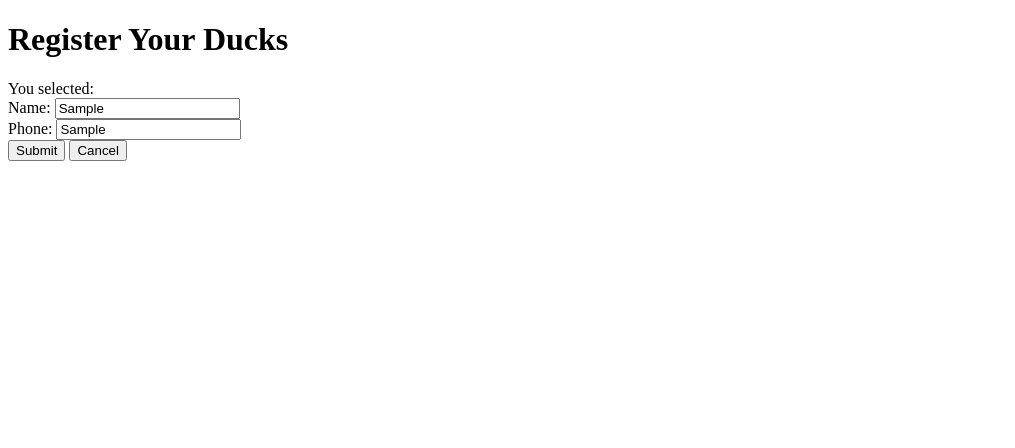
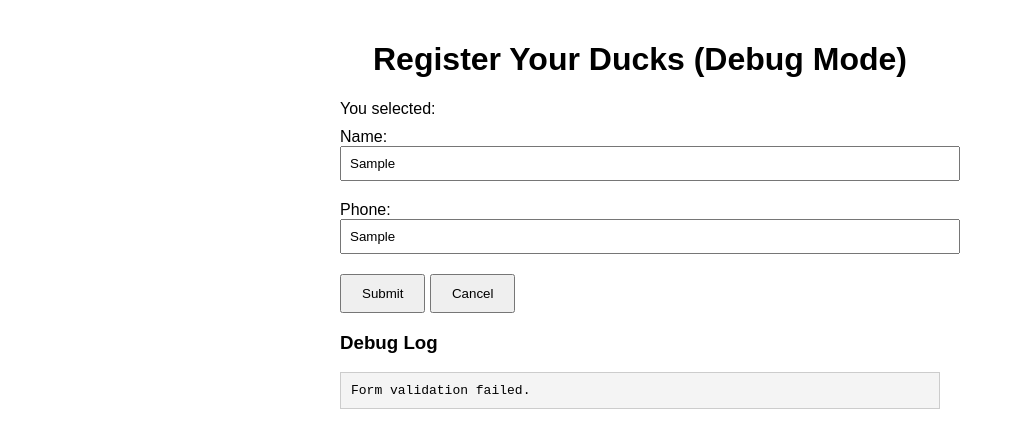
Before and after one commit to shadyj84/Test-DUCK, a plain HTML site: page admin.html in a window 1280 px wide. Both pictures are taken after typing "Sample", "Sample" into the empty fields and a click on the button "Submit". Shown: the whole page, without its empty margins (0-1015 px from the left). Drawn offline with Linux system fonts and the light colour scheme; no server answers.

Commit message:
Update admin.html

```diff
--- a/admin.html
+++ b/admin.html
@@ -3,36 +3,70 @@
 <head>
   <meta charset="UTF-8">
   <meta name="viewport" content="width=device-width, initial-scale=1.0">
-  <title>Register Ducks</title>
+  <title>Register Ducks (Debug)</title>
+  <style>
+    body { font-family: Arial, sans-serif; padding: 20px; max-width: 600px; margin: auto; }
+    h1 { text-align: center; }
+    label { display: block; margin-top: 10px; }
+    input { width: 100%; padding: 8px; margin-bottom: 10px; }
+    button { padding: 10px 20px; margin-top: 10px; }
+    pre { background: #f4f4f4; padding: 10px; border: 1px solid #ccc; white-space: pre-wrap; word-wrap: break-word; }
+  </style>
 </head>
 <body>
-  <h1>Register Your Ducks</h1>
+  <h1>Register Your Ducks (Debug Mode)</h1>
   <div id="info"></div>
   <form onsubmit="submitForm(event)">
-    <label>Name: <input id="name" required></label><br>
-    <label>Phone: <input id="phone" required></label><br>
+    <label>Name: <input id="name" required></label>
+    <label>Phone: <input id="phone" required></label>
     <button type="submit">Submit</button>
     <button type="button" onclick="cancel()">Cancel</button>
   </form>
+  <h3>Debug Log</h3>
+  <pre id="debug-log"></pre>
   <script>
     const ducks = JSON.parse(localStorage.getItem("selectedDucks") || "[]");
     document.getElementById("info").innerText = "You selected: " + ducks.join(", ");
+
+    function log(msg) {
+      const logBox = document.getElementById("debug-log");
+      logBox.textContent += msg + "\n";
+    }
 
     async function submitForm(e) {
       e.preventDefault();
       const name = document.getElementById("name").value;
       const phone = document.getElementById("phone").value;
+
+      if (!name || !phone || ducks.length === 0) {
+        alert("Please complete the form and select ducks.");
+        log("Form validation failed.");
+        return;
+      }
+
+      const payload = { name, phone, ducks };
+      log("Sending data: " + JSON.stringify(payload));
+
+      try {
         const res = await fetch("https://script.google.com/macros/s/AKfycbzI0JhUhwtSPKaFqE5JyEsx3occoinJncEK_-YJ4WjuVEqVWbj9ROdxDDsF8aJ-QkcL/exec", {
           method: "POST",
           headers: { "Content-Type": "application/json" },
-        body: JSON.stringify({ name, phone, ducks })
+          body: JSON.stringify(payload)
         });
+        log("Fetch status: " + res.status);
+        const responseText = await res.text();
+        log("Response: " + responseText);
+
         if (res.ok) {
           alert("Registered successfully!");
           localStorage.removeItem("selectedDucks");
           location.href = "index.html";
         } else {
-        alert("Failed to register.");
+          alert("Failed to submit.");
+        }
+      } catch (err) {
+        log("Fetch error: " + err);
+        alert("Submission error: " + err.message);
       }
     }
 
```
Lines whose indentation alone changed are shown as unchanged.
